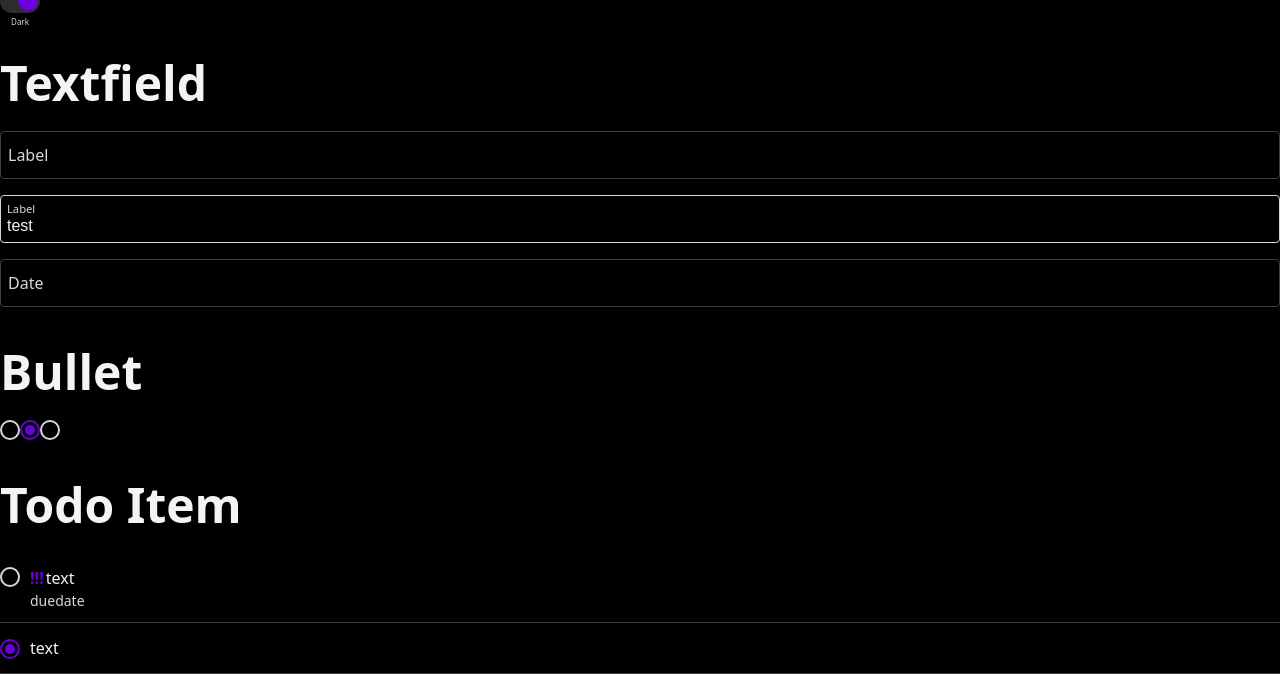
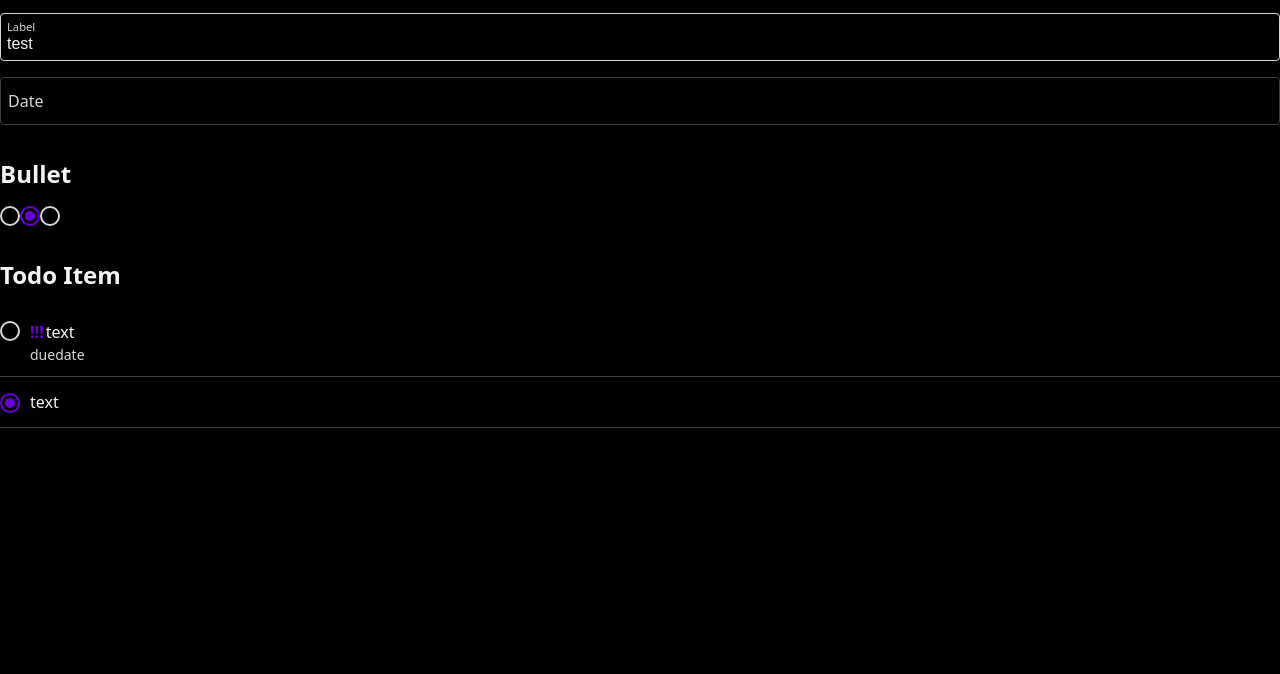
Before and after one commit to felixstr/casfee-project-1, a plain HTML site: page ui-library.html in a window 1280 px wide. Shown: the part 696-1370 px from the top of the page. After the commit the page ends 1124 px from the top, so only its background shows below. Drawn offline with Linux system fonts and the light colour scheme.

Commit message:
add custom font

```diff
--- a/css/base.css
+++ b/css/base.css
@@ -17,7 +17,7 @@ html {
 }
 
 body {
-    font-family: system-ui, Arial, sans-serif;
+    font-family: Hind, system-ui, Arial, sans-serif;
     font-size: 1.6rem;
     background: var(--color-surface);
     color: var(--color-on-surface);
--- /dev/null
+++ b/css/fonts.css
@@ -0,0 +1,24 @@
+/* montserrat-regular - latin */
+@font-face {
+    font-display: swap;
+    font-family: 'Montserrat';
+    font-style: normal;
+    font-weight: 400;
+    src: url('../fonts/montserrat-v25-latin-regular.woff2') format('woff2');
+}
+/* montserrat-700 - latin */
+@font-face {
+    font-display: swap;
+    font-family: 'Montserrat';
+    font-style: normal;
+    font-weight: 700;
+    src: url('../fonts/montserrat-v25-latin-700.woff2') format('woff2');
+}
+/* hind-regular - latin */
+@font-face {
+    font-display: swap;
+    font-family: 'Hind';
+    font-style: normal;
+    font-weight: 400;
+    src: url('../fonts/hind-v16-latin-regular.woff2') format('woff2');
+}
--- a/css/text.css
+++ b/css/text.css
@@ -1,10 +1,16 @@
+h1,
+h2 {
+    font-family: Montserrat, system-ui, Arial, sans-serif;
+    color: var(--color-on-surface);
+}
+
 h1 {
-    font-size: 6.4rem;
+    font-size: 4.8rem;
     margin-bottom: 1.6rem;
 }
 
 h2 {
-    font-size: 4.8rem;
+    font-size: 2.4rem;
     margin-bottom: 1.6rem;
 }
 h2:not(:first-child) {
```
Also changed, not shown: fonts/hind-v16-latin-regular.woff (added), fonts/hind-v16-latin-regular.woff2 (added), fonts/montserrat-v25-latin-700.woff (added), fonts/montserrat-v25-latin-700.woff2 (added), fonts/montserrat-v25-latin-regular.woff (added), fonts/montserrat-v25-latin-regular.woff2 (added).
